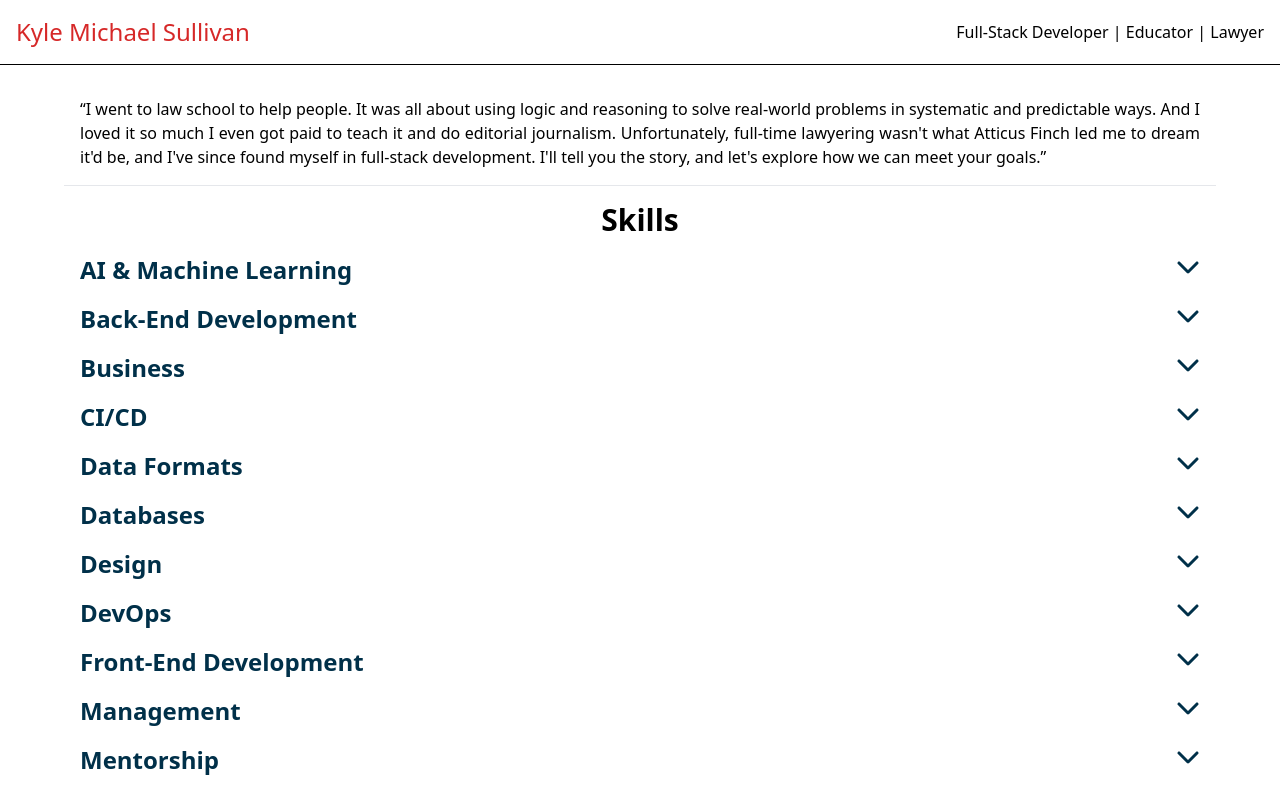
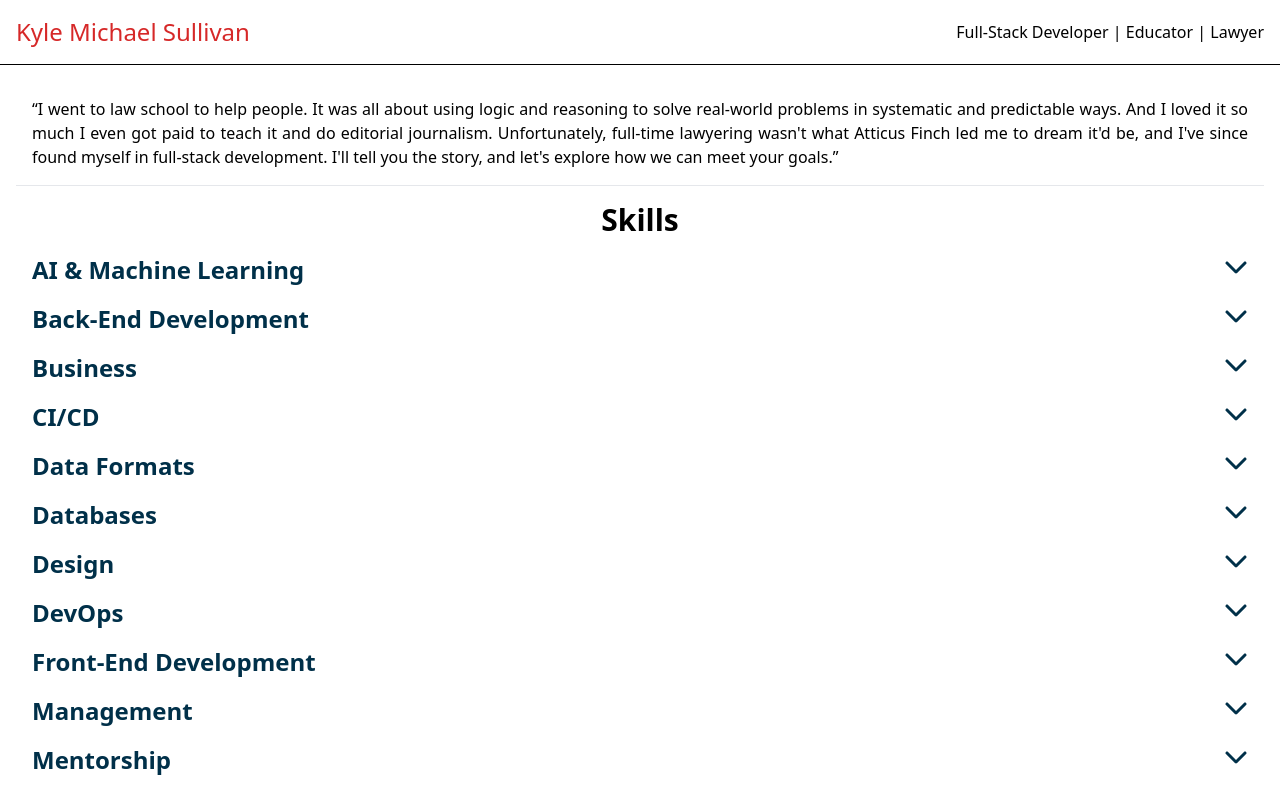
Before and after one commit to kylemichaelsullivan/kyle-michael-sullivan, a React (Vite) app: page / in a window 1280 px wide. Shown: the top 798 px of the page. Built offline with nearby package versions, Linux system fonts and the light colour scheme.

Commit message:
UPDATE: Styling

```diff
--- a/src/components/Sample.tsx
+++ b/src/components/Sample.tsx
@@ -21,7 +21,7 @@ function Sample({ imagePng, imageWebp, index, interactive, source, title }: Samp
 						{imageWebp && <source srcSet={imageWebp} type='image/webp' />}
 						<img
 							src={imagePng}
-							className='border border-gray-300 shadow-md w-full h-auto max-w-3xl transition-shadow hover:shadow-lg'
+							className='border border-gray-300 shadow-md w-full h-auto transition-shadow hover:shadow-lg'
 							loading={index === 0 ? 'eager' : 'lazy'}
 							fetchPriority={index === 0 ? 'high' : undefined}
 							decoding='async'
@@ -32,7 +32,7 @@ function Sample({ imagePng, imageWebp, index, interactive, source, title }: Samp
 			: interactive ?
 				<iframe
 					src={interactive}
-					className='border border-gray-300 shadow-md w-full h-96 max-w-3xl mx-auto'
+					className='border border-gray-300 shadow-md w-full h-96 mx-auto'
 					title={`Interactive demo of ${title}`}
 					loading='lazy'
 				/>
--- a/src/components/Summary.tsx
+++ b/src/components/Summary.tsx
@@ -1,7 +1,7 @@
 export default function Summary() {
 	return (
-		<section className='Summary flex flex-col flex-nowrap gap-4 border-b p-4'>
-			<p className='text-justify max-w-6xl mx-auto'>
+		<section className="Summary flex flex-col flex-nowrap gap-4 border-b p-4">
+			<p className="text-justify mx-auto">
 				“I went to law school to help people. It was all about using logic and reasoning to solve
 				real-world problems in systematic and predictable ways. And I loved it so much I even got
 				paid to teach it and do editorial journalism. Unfortunately, full-time lawyering wasn't what
--- a/src/index.css
+++ b/src/index.css
@@ -113,7 +113,7 @@ a {
 }
 
 main > section {
-	max-width: 72rem;
+	max-width: 80rem;
 	margin: 0 auto;
 }
 
```
